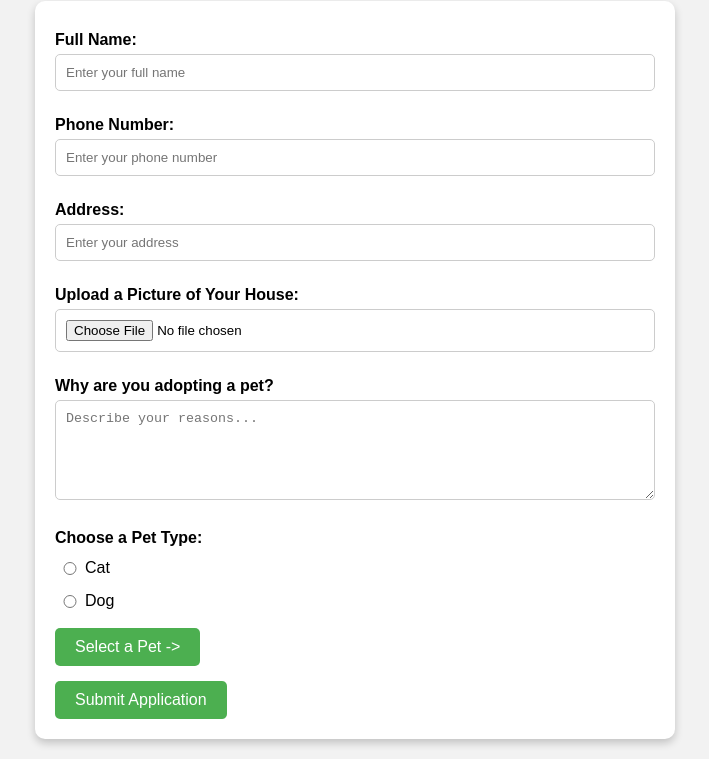
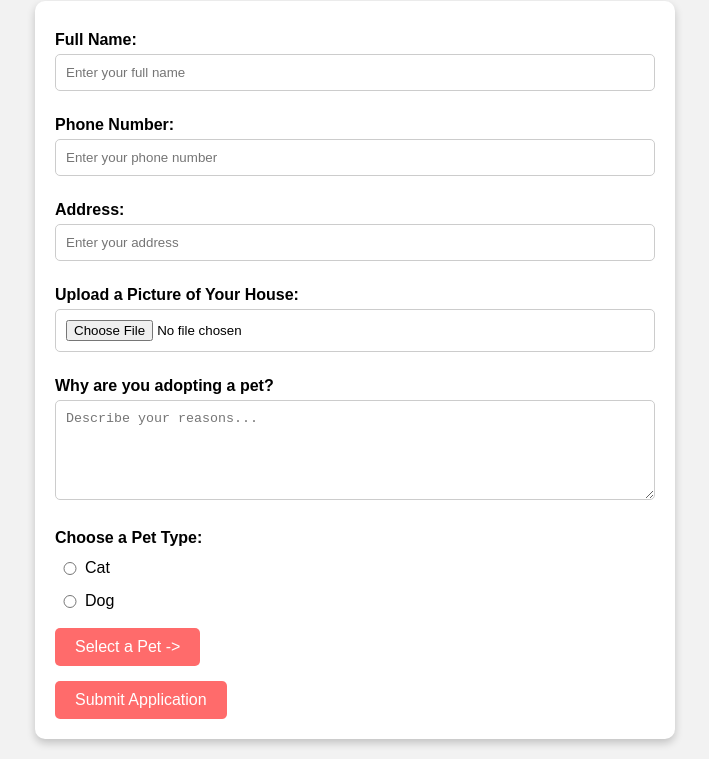
Before and after one commit to vinaykumarng/PAWFECT_HOMES, a plain HTML site: page adopt.html in a window 1280 px wide. Shown: the part 99-858 px from the top of the page, without its empty margins (285-994 px from the left). Drawn offline with Linux system fonts and the light colour scheme.

Commit message:
updated adoption form

```diff
--- a/adopt.css
+++ b/adopt.css
@@ -39,7 +39,7 @@ textarea {
 }
 
 button {
-  background-color: #4CAF50;
+  background-color: #ff6b6b;
   color: white;
   border: none;
   padding: 10px 20px;
```
